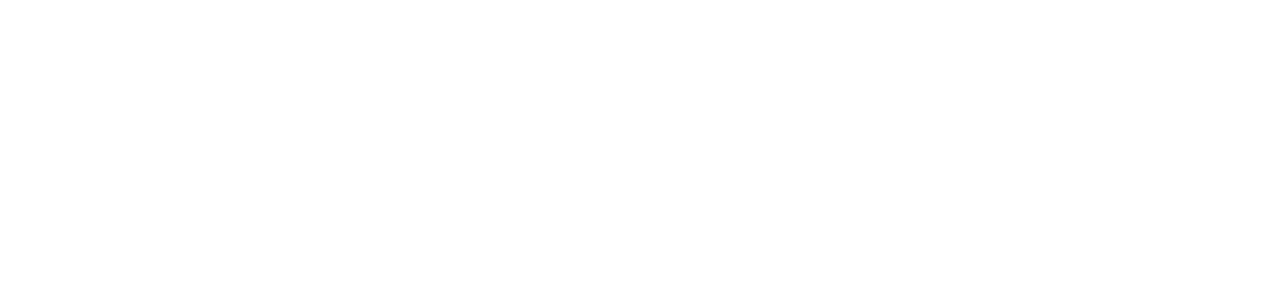
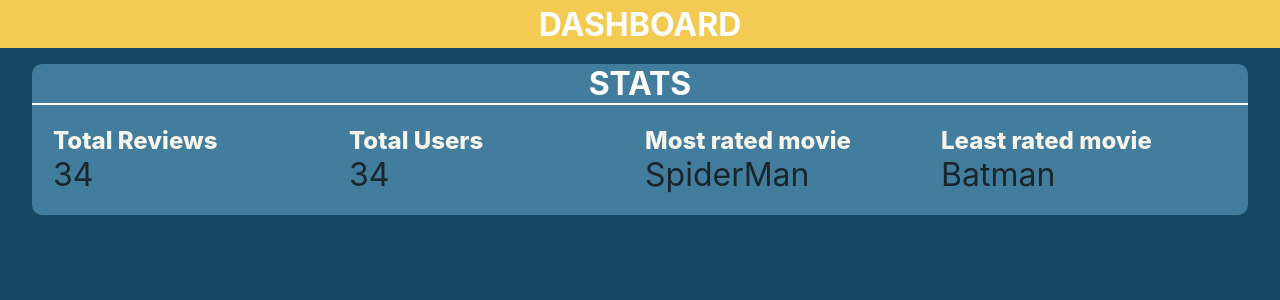
Before and after one commit to minhaj-ap/movieReview, a React (Create React App) app in the folder frontend/: page /admin in a window 1280 px wide. Before the commit this address had no page. Shown: the top 300 px of the page. Built offline with nearby package versions, Linux system fonts and the light colour scheme.

Commit message:
Admin home page is ready

```diff
--- a/frontend/src/App.js
+++ b/frontend/src/App.js
@@ -4,6 +4,8 @@
 import { Routes, Route } from "react-router-dom";
 import UserPage from "./pages/User";
 import AdminPage from "./pages/Admin";
+import MovieList from "./components/AdminMovieList";
+import Header from "./components/AdminHeader";
 function App() {
   return (
     <ThemeProvider>
@@ -11,7 +13,11 @@
         <div className="App">
           <Routes>
             <Route exact path="/" element={<UserPage />} />
-            <Route path="/admin/your-movies" element={<AdminPage />} />
+            <Route path="/admin" element={<Header />}>
+              <Route index element={<AdminPage />} />
+              <Route path="your-movies" element={<MovieList />} />
+              {/* <Route path="settings" element={<AdminSettings />} /> */}
+            </Route>
           </Routes>
         </div>
       </Router>
--- a/frontend/src/components/AdminHeader.js
+++ b/frontend/src/components/AdminHeader.js
@@ -1,7 +1,13 @@
+import { Outlet } from "react-router-dom";
 export default function Header() {
   return (
-    <header>
-      <h1>DASHBOARD</h1>
-    </header>
+    <>
+      <header className="admin">
+        <h1>DASHBOARD</h1>
+      </header>
+      <main className="page_admin">
+        <Outlet />
+      </main>
+    </>
   );
 }
--- a/frontend/src/components/AdminMovieList.js
+++ b/frontend/src/components/AdminMovieList.js
@@ -7,6 +7,7 @@
 import { ThemeContext } from "../functions/ThemeContext";
 import MovieModifier from "./subComponets/movieModifier";
 
+import { useTheme, useMediaQuery, Icon } from "@mui/material";
 export default function MovieList() {
   const [movies, setMovies] = useState([]);
   const [isLoading, setLoading] = useState(true);
@@ -15,6 +16,8 @@
   const [formType, setFormType] = useState("");
   const [fetchNew, setFetchNew] = useState(false);
   const { theme } = useContext(ThemeContext);
+  const size = useTheme();
+  const isMobile = useMediaQuery(size.breakpoints.down("sm"));
   useEffect(() => {
     async function fetchData() {
       try {
@@ -51,7 +54,9 @@
 
   return (
     <>
-      <h1 style={{ padding: "2em 1em", textAlign: "center" }}>YOUR MOVIES</h1>{" "}
+      <h1 style={{ padding: "2em 1em", textAlign: "center", color: "white" }}>
+        YOUR MOVIES
+      </h1>{" "}
       {showForm && (
         <MovieModifier
           {...formData()}
@@ -79,10 +84,13 @@
           </div>
         </Grid>
         {isLoading ? (
-          <div className="list_skelton">
+          <div
+            className="list_skelton"
+            style={{ width: isMobile ? "100%" : "43%" }}
+          >
             <Skeleton
               variant="rectangular"
-              width={170}
+              width="100%"
               height={230}
               sx={{ backgroundColor: "grey.900" }}
             />
--- a/frontend/src/components/subComponets/movieList.js
+++ b/frontend/src/components/subComponets/movieList.js
@@ -41,12 +41,6 @@
           movies &&
           movies.map((e) => (
             <div className={`${theme} list_item`} key={e.id}>
-              <div>
-                <img
-                  src={`https://image.tmdb.org/t/p/w154/${e.poster_path}`}
-                  alt=""
-                />
-              </div>
               <div className="list_content">
                 <h3>{e.title}</h3>
                 <h6>{e.release_date}</h6>
--- a/frontend/src/components/subComponets/movieModifier.js
+++ b/frontend/src/components/subComponets/movieModifier.js
@@ -149,7 +149,7 @@
         component="form"
         onSubmit={handleSubmit}
       >
-        <h3>{props.type + " movie"}</h3>
+        <h3 className="form_heading admin">{props.type + " movie"}</h3>
         <Box
           display="flex"
           flexDirection={isMobile ? "column" : "row"}
--- a/frontend/src/pages/Admin.js
+++ b/frontend/src/pages/Admin.js
@@ -1,13 +1,33 @@
-import MovieList from "../components/AdminMovieList";
-import Header from "../components/AdminHeader";
-// import TopMovieList from "../components/AdminTopMovies";
-
+import Grid from "@mui/material/Grid";
 export default function AdminPage() {
+  const data = [
+    {
+      name: "Total Reviews",
+      value: 34,
+    },
+    {
+      name: "Total Users",
+      value: 34,
+    },
+    {
+      name: "Most rated movie",
+      value: "SpiderMan ",
+    },
+    { name: "Least rated movie", value: "Batman" },
+  ];
   return (
-    <div className="page_admin">
-      <Header />
-      {/* <TopMovieList/> */}
-      <MovieList/>
+    <div className="admin stats">
+      <h2>STATS</h2>
+      <Grid container className="stats item">
+        {data.map((e) => (
+          <Grid item xs={12} sm={4} md={3} gap={4}>
+            <div className="stat item">
+              <p className="stat_heading">{e.name}</p>
+              <span className="stat_value">{e.value}</span>
+            </div>
+          </Grid>
+        ))}
+      </Grid>
     </div>
   );
 }
--- a/frontend/src/style.css
+++ b/frontend/src/style.css
@@ -162,6 +162,7 @@
 .list_skelton {
   display: flex;
   flex-direction: column;
+  margin: 1em;
 }
 .list-container > h2 {
   margin: 15px 10px;
@@ -191,17 +192,34 @@
   font-weight: 800;
 }
 .list_content {
-  height: 100px;
+  height: max-content;
   display: flex;
   flex-direction: column;
+  margin-bottom: 1rem;
+  padding-left: 1rem;
+  color: #1b262c;
+}
+.list_content h3 {
+  font-size: 2rem;
+  font-weight: 900;
+  line-height: 1;
+}
+.list_content h6 {
+  font-size: 1rem;
+  color: #0f4c75;
+  padding-top: 15px;
 }
 /* ADMIN PAGE */
-.page_admin header {
+header.admin {
   height: 3em;
-  background-color: #9BBEC8;
+  background-color: #9bbec8;
+  color: white;
+  background-color: #f3ca52;
 }
 .page_admin {
   background-color: #164863;
+  height: 100vh;
+  overflow: auto;
 }
 .tableHead > * {
   font-weight: 900 !important;
@@ -209,20 +227,59 @@
 .list_actions.admin {
   justify-content: space-around;
 }
-.list_item.add_button{
+.list_item.add_button {
+  display: flex;
+  flex-direction: column;
+  justify-content: center;
+  align-items: center;
+  background-color: #427d9d;
+  border-radius: 10px;
+  margin: 10px;
+  height: 90%;
+}
+.admin.list_item.items {
   display: flex;
   flex-direction: column;
   align-items: center;
-  background-color: #427D9D;
-  border-radius: 10px;
-  margin: 10px;
-}
-.admin.list_item.items{
-  display: flex;
-  flex-direction: column;
-  align-items: center;
-  background-color: #9BBEC8;
+  background-color: #9bbec8;
   border-radius: 10px;
   margin: 10px;
   padding: 10px;
 }
+.admin.list_actions > * {
+  color: revert-layer;
+}
+.admin.form_heading {
+  text-align: center;
+  font-weight: 700;
+  font-size: 2rem;
+  text-transform: capitalize;
+  border-bottom: 3px solid darkblue;
+}
+.admin.stats{
+  margin: 4em 2em;
+  background-color: #427d9d;
+  border-radius: 10px;
+}
+.admin.stats h2{
+  font-size: 2rem;
+  border-bottom: 2px solid;
+  text-align: center;
+  color: white;
+  text-transform: capitalize;
+}
+.stats.item{
+  padding:1em;
+}
+.stat.item{
+  padding:5px;
+}
+.stat_heading{
+  font-size: 1.5em;
+  font-weight: 800;
+  color:#F6F4EB;
+}
+.stat_value{
+  font-size: 2em;
+  color: #1B262C;
+}
```
